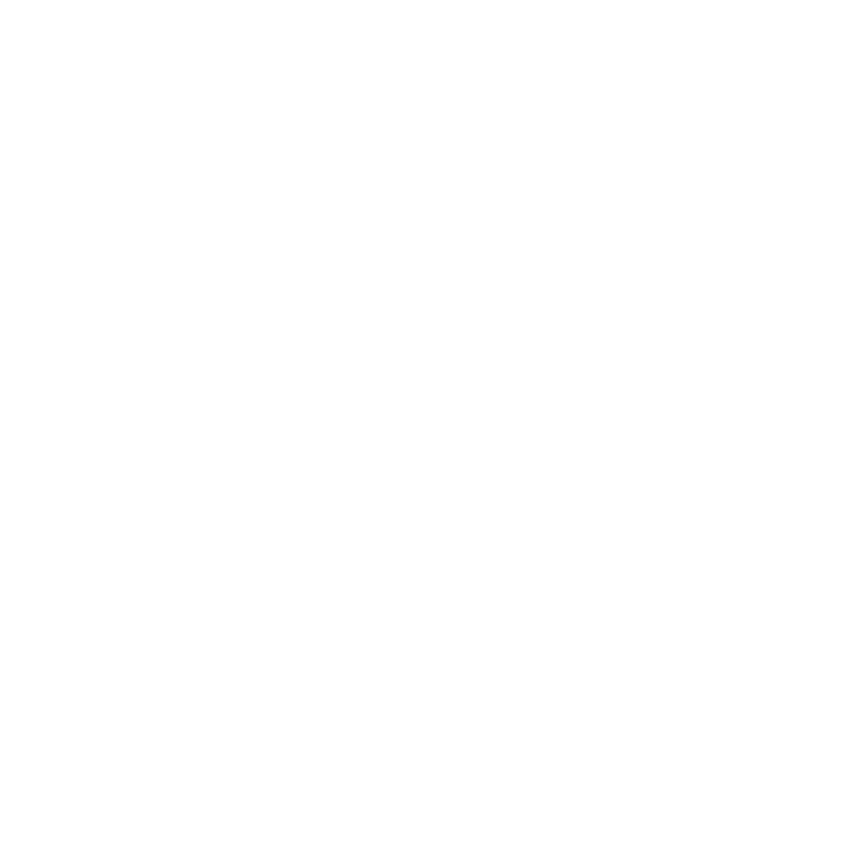
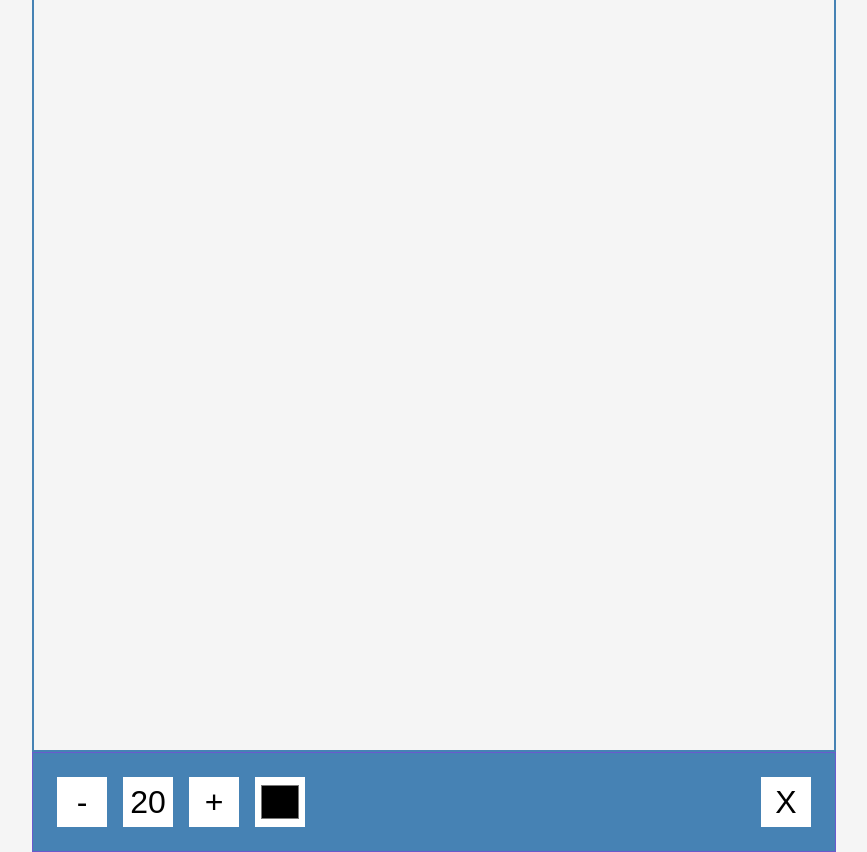
Before and after one commit to wolf-ed/drawing-app, a plain HTML site: page index.html in a window 1280 px wide. Shown: the whole page, without its empty margins (206-1073 px from the left). Before the commit the page ends 800 px from the top, so only its background shows below. Drawn offline with Linux system fonts and the light colour scheme.

Commit message:
styles and index

```diff
--- a/index.html
+++ b/index.html
@@ -10,7 +10,14 @@
 </head>
 
 <body>
-
+    <canvas id="canvas" width="800" height="800"></canvas>
+    <div class="toolbox">
+        <button id="decrease">-</button>
+        <span id="size">20</span>
+        <button id="increase">+</button>
+        <input type="color" id="color">
+        <button id="clear">X</button>
+    </div>
     <script src="./script.js"></script>
 </body>
 
--- a/styles.css
+++ b/styles.css
@@ -0,0 +1,46 @@
+* {
+  box-sizing: border-box;
+}
+
+body {
+  background-color: #f5f5f5;
+  font-family: Arial, Helvetica, sans-serif;
+  display: flex;
+  flex-direction: column;
+  align-items: center;
+  justify-content: center;
+  height: 100vh;
+  margin: 0;
+}
+
+canvas {
+  border: 2px solid steelblue;
+}
+
+.toolbox {
+  background-color: steelblue;
+  border: 1px solid slateblue;
+  display: flex;
+  width: 804px;
+  padding: 1rem;
+}
+
+/* target all the direct children of the div with the class of toolbox */
+.toolbox > * {
+  background-color: #fff;
+  border: none;
+  display: inline-flex;
+  align-items: center;
+  justify-content: center;
+  font-size: 2rem;
+  height: 50px;
+  width: 50px;
+  margin: 0.5rem;
+  padding: 0.25rem;
+  cursor: pointer;
+}
+
+/* to select only the last child of an element */
+.toolbox > *:last-child {
+  margin-left: auto;
+}
```
